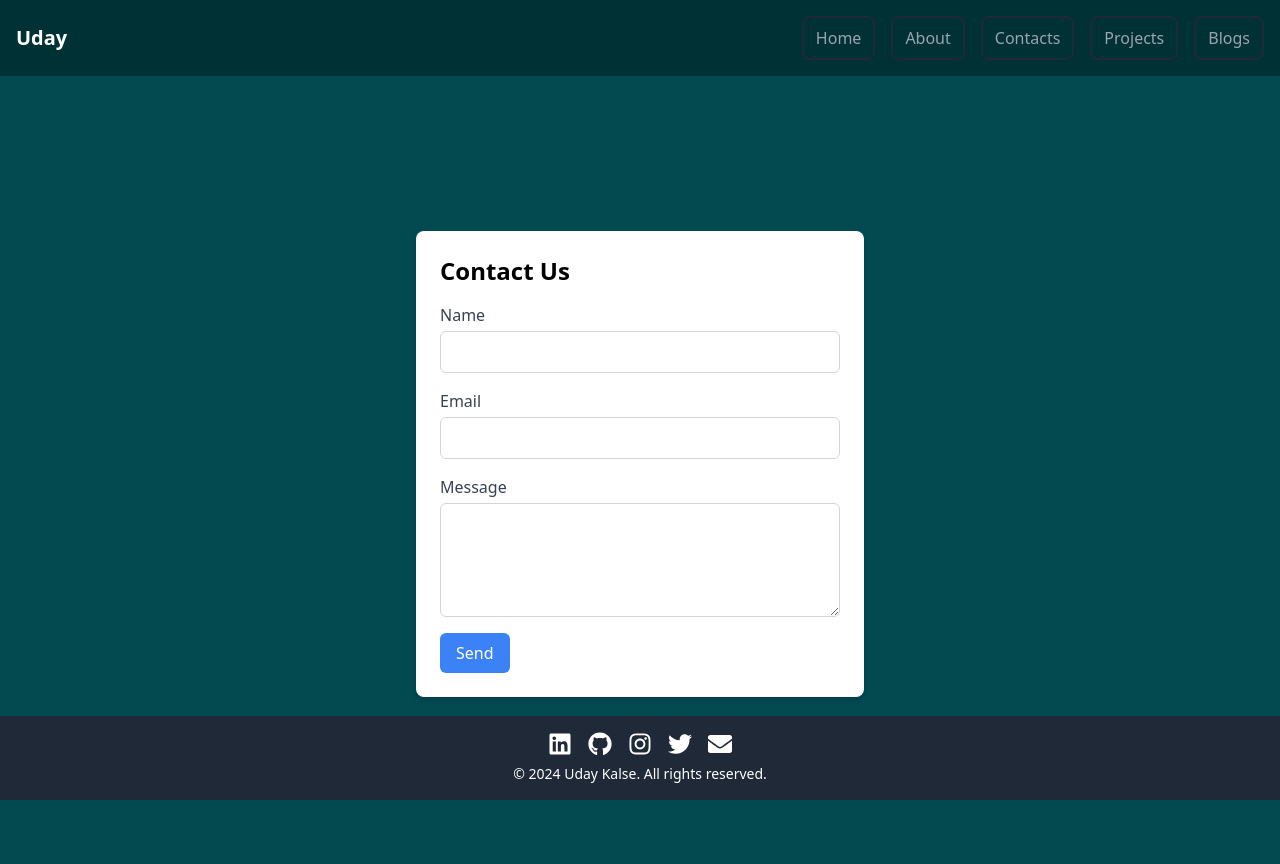
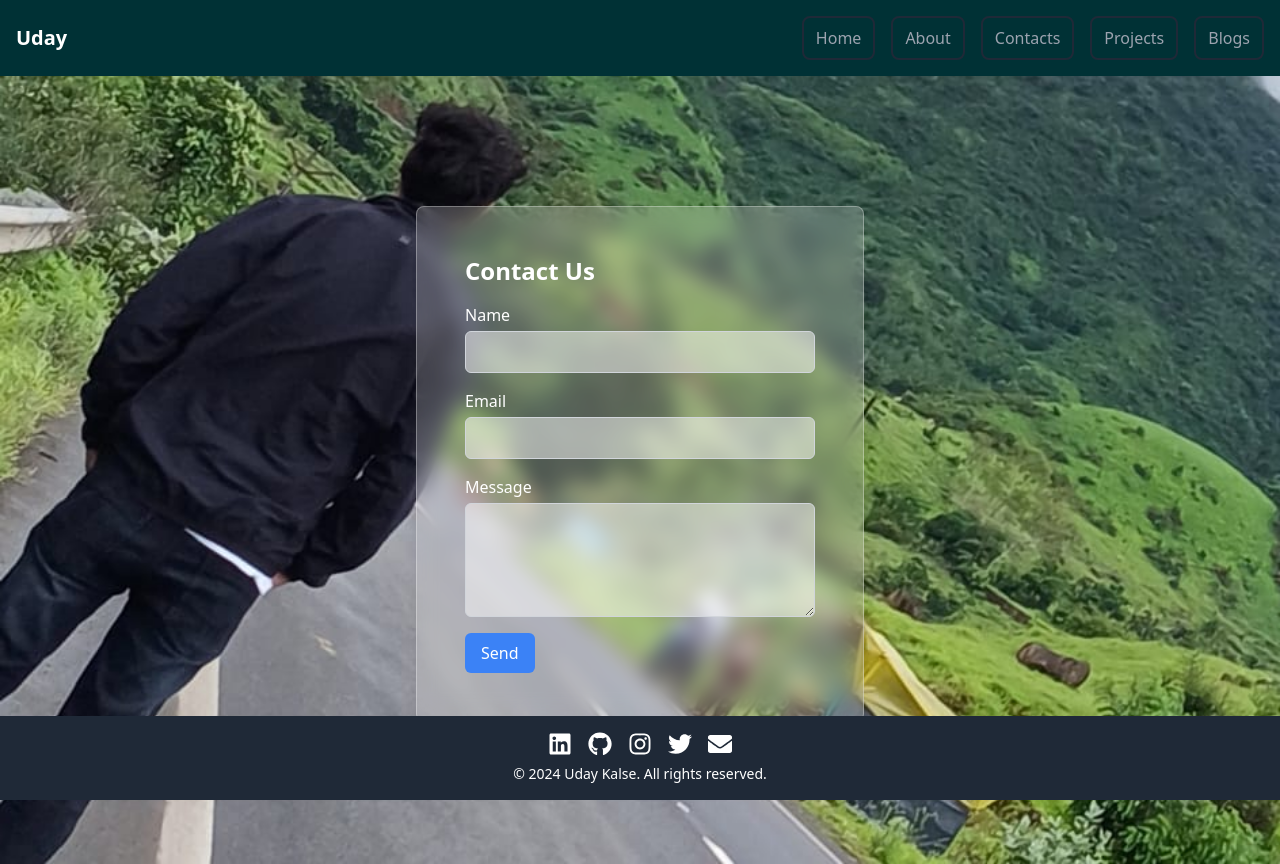
Before and after one commit to Udaykalse/Uday-Portfolio, a React (Vite) app: page /contacts in a window 1280 px wide. Built offline with nearby package versions, Linux system fonts and the light colour scheme.

Commit message:
remove Blogs array

```diff
--- a/src/pages/Blog/Blogs.jsx
+++ b/src/pages/Blog/Blogs.jsx
@@ -1,63 +1,29 @@
-import React from 'react'
-
-const blogData = [
-  {
-    title: "Feature 1",
-    description: "Blue bottle crucifix vinyl post-ironic four dollar toast vegan taxidermy. Gastropub indxgo juice poutine.",
-    link: "#"
-  },
-  {
-    title: "DATA",
-    description: "Lorem ipsum dolor sit amet. In quos laboriosam non neque eveniet 33 nihil molestias. Rem perspiciatis iure ut laborum inventore et maxime amet.",
-    link: "#"
-  },
-  {
-    title: "DGRTY",
-    description: "Lorem ipsum dolor sit amet. In quos laboriosam non neque eveniet 33 nihil molestias. Rem perspiciatis iure ut laborum inventore et maxime amet.",
-    link: "https://x.com/sarcasticuk_/status/1768376195031421257"
-  }
-  ,
-  {
-    title: "DGRTY",
-    description: "Lorem ipsum dolor sit amet. In quos laboriosam non neque eveniet 33 nihil molestias. Rem perspiciatis iure ut laborum inventore et maxime amet.",
-    link: "https://x.com/sarcasticuk_/status/1768376195031421257"
-  }
-  ,
-  {
-    title: "DGRTY",
-    description: "Lorem ipsum dolor sit amet. In quos laboriosam non neque eveniet 33 nihil molestias. Rem perspiciatis iure ut laborum inventore et maxime amet.",
-    link: "https://x.com/sarcasticuk_/status/1768376195031421257"
-  }
-  ,
-  {
-    title: "DGRTY",
-    description: "Lorem ipsum dolor sit amet. In quos laboriosam non neque eveniet 33 nihil molestias. Rem perspiciatis iure ut laborum inventore et maxime amet.",
-    link: "https://x.com/sarcasticuk_/status/1768376195031421257"
-  }
-]
+import React from 'react';
+import blogData from './blogData';
 
 function Blogs() {
   return (
-<div className="flex flex-wrap justify-center bg-divColor w-full h-screen">
+    <div className="flex flex-wrap justify-center bg-divColor w-full h-screen p-4">
       {blogData.map((blog, index) => (
-    <div key={index} className="p-4 max-w-sm">
-      <div className="flex rounded-lg min-h-64 dark:bg-gray-800 bg-teal-400 p-8 flex-col">
+        <div key={index} className="p-4 w-80">
+          <div className="relative flex flex-col rounded-lg h-64 dark:bg-gray-800 bg-teal-400 p-4 transition-transform transform hover:scale-105 hover:shadow-lg cursor-pointer overflow-hidden">
             <div className="flex items-center mb-3">
               <div className="w-8 h-8 mr-3 inline-flex items-center justify-center rounded-full dark:bg-indigo-500 bg-indigo-500 text-white flex-shrink-0">
-            <svg fill="none" stroke="currentColor" stroke-linecap="round" stroke-linejoin="round"
-              stroke-width="2" className="w-5 h-5" viewBox="0 0 24 24">
+                <svg fill="none" stroke="currentColor" strokeLinecap="round" strokeLinejoin="round"
+                  strokeWidth="2" className="w-5 h-5" viewBox="0 0 24 24">
                   <path d="M22 12h-4l-3 9L9 3l-3 9H2"></path>
                 </svg>
               </div>
-          <h2 className="text-white dark:text-white text-lg font-medium">{blog.title}</h2>
+              <h2 className="text-white dark:text-white text-lg font-medium truncate">{blog.title}</h2>
             </div>
-        <div className="flex flex-col justify-between flex-grow">
-          <p className="leading-relaxed text-base text-white dark:text-gray-300">
+            <div className="flex flex-col flex-grow overflow-auto">
+              <p className="leading-relaxed text-sm text-white dark:text-gray-300">
                 {blog.description}
               </p>
-          <a href={blog.link} target='_blank' className="mt-3 text-black dark:text-white hover:text-blue-600 inline-flex items-center">Learn More
-            <svg fill="none" stroke="currentColor" stroke-linecap="round" stroke-linejoin="round"
-              stroke-width="2" className="w-4 h-4 ml-2" viewBox="0 0 24 24">
+              <a href={blog.link} target='_blank' rel="noopener noreferrer" className="absolute bottom-4 left-4 text-black dark:text-white hover:text-blue-600 inline-flex items-center">
+                Learn More
+                <svg fill="none" stroke="currentColor" strokeLinecap="round" strokeLinejoin="round"
+                  strokeWidth="2" className="w-4 h-4 ml-2" viewBox="0 0 24 24">
                   <path d="M5 12h14M12 5l7 7-7 7"></path>
                 </svg>
               </a>
@@ -66,9 +32,7 @@ function Blogs() {
         </div>
       ))}
     </div>
-
-
-  )
+  );
 }
 
-export default Blogs
+export default Blogs;
--- a/src/pages/contacts/Contacts.jsx
+++ b/src/pages/contacts/Contacts.jsx
@@ -1,7 +1,102 @@
 
+
+//   import React, { useState } from 'react';
+//   import emailjs from 'emailjs-com';
+// import Cbg from './../../assets/ContactBG.jpeg'
+
+//   const Contacts = () => {
+//     const [formData, setFormData] = useState({
+//       name: '',
+//       email: '',
+//       message: '',
+//     });
+//     const [status, setStatus] = useState('');
+
+//     const handleChange = (e) => {
+//       const { name, value } = e.target;
+//       setFormData({
+//         ...formData,
+//         [name]: value,
+//       });
+//     };
+
+//     const handleSubmit = (e) => {
+//       e.preventDefault();
+//       emailjs.sendForm('UDAY@2212', 'template_aixnf9a', e.target, 'N3D7Vs_UifVUlsCQ_')
+//         .then((result) => {
+//           console.log(result.text);
+//           setStatus('Message sent successfully!');
+//           setFormData({
+//             name: '',
+//             email: '',
+//             message: '',
+//           });
+//         }, (error) => {
+//           console.error('Error:', error.text);
+//           setStatus('Failed to send message. Please check the console for details.');
+//         });
+//     };
+
+//     return (
+//       <div className='bg-divColor w-full h-screen flex justify-center items-center '>
+//         <form
+//           onSubmit={handleSubmit}
+//           className='bg-white p-6 rounded-lg shadow-md w-full max-w-md'
+//         >
+//           <h2 className='text-2xl font-bold mb-4'>Contact Us</h2>
+//           <div className='mb-4'>
+//             <label htmlFor='name' className='block text-gray-700'>Name</label>
+//             <input
+//               type='text'
+//               id='name'
+//               name='name'
+//               value={formData.name}
+//               onChange={handleChange}
+//               className='mt-1 block w-full px-3 py-2 border border-gray-300 rounded-md'
+//               required
+//             />
+//           </div>
+//           <div className='mb-4'>
+//             <label htmlFor='email' className='block text-gray-700'>Email</label>
+//             <input
+//               type='email'
+//               id='email'
+//               name='email'
+//               value={formData.email}
+//               onChange={handleChange}
+//               className='mt-1 block w-full px-3 py-2 border border-gray-300 rounded-md'
+//               required
+//             />
+//           </div>
+//           <div className='mb-4'>
+//             <label htmlFor='message' className='block text-gray-700'>Message</label>
+//             <textarea
+//               id='message'
+//               name='message'
+//               value={formData.message}
+//               onChange={handleChange}
+//               rows='4'
+//               className='mt-1 block w-full px-3 py-2 border border-gray-300 rounded-md'
+//               required
+//             />
+//           </div>
+//           <button
+//             type='submit'
+//             className='bg-blue-500 text-white px-4 py-2 rounded-md hover:bg-blue-600'
+//           >
+//             Send
+//           </button>
+//           {status && <p className='mt-4 text-gray-700'>{status}</p>}
+//         </form>
+//       </div>
+//     );
+//   };
+
+//   export default Contacts;
 
 import React, { useState } from 'react';
 import emailjs from 'emailjs-com';
+import Cbg from './../../assets/ContactBG.jpeg';
 
 const Contacts = () => {
   const [formData, setFormData] = useState({
@@ -37,45 +132,61 @@
   };
 
   return (
-      <div className='bg-divColor w-full h-screen flex justify-center items-center'>
+    <div
+      className='w-full h-screen flex justify-center items-center'
+      style={{
+        backgroundImage: `url(${Cbg})`,
+        backgroundSize: 'cover',
+        backgroundPosition: 'center',
+      }}
+    >
+      {/* Glass effect form container */}
+      <div
+        className="bg-white bg-opacity-20 backdrop-blur-md p-6 rounded-lg shadow-lg w-full max-w-md"
+        style={{
+          backdropFilter: 'blur(10px)', // Apply glass effect (blur)
+          backgroundColor: 'rgba(255, 255, 255, 0.2)', // Slightly transparent background
+          border: '1px solid rgba(255, 255, 255, 0.3)', // Soft border for glass effect
+        }}
+      >
         <form
           onSubmit={handleSubmit}
-          className='bg-white p-6 rounded-lg shadow-md w-full max-w-md'
+          className='p-6 rounded-lg'
         >
-          <h2 className='text-2xl font-bold mb-4'>Contact Us</h2>
+          <h2 className='text-2xl font-bold mb-4 text-white'>Contact Us</h2>
           <div className='mb-4'>
-            <label htmlFor='name' className='block text-gray-700'>Name</label>
+            <label htmlFor='name' className='block text-white'>Name</label>
             <input
               type='text'
               id='name'
               name='name'
               value={formData.name}
               onChange={handleChange}
-              className='mt-1 block w-full px-3 py-2 border border-gray-300 rounded-md'
+              className='mt-1 block w-full px-3 py-2 border border-gray-300 rounded-md bg-white bg-opacity-50'
               required
             />
           </div>
           <div className='mb-4'>
-            <label htmlFor='email' className='block text-gray-700'>Email</label>
+            <label htmlFor='email' className='block text-white'>Email</label>
             <input
               type='email'
               id='email'
               name='email'
               value={formData.email}
               onChange={handleChange}
-              className='mt-1 block w-full px-3 py-2 border border-gray-300 rounded-md'
+              className='mt-1 block w-full px-3 py-2 border border-gray-300 rounded-md bg-white bg-opacity-50'
               required
             />
           </div>
           <div className='mb-4'>
-            <label htmlFor='message' className='block text-gray-700'>Message</label>
+            <label htmlFor='message' className='block text-white'>Message</label>
             <textarea
               id='message'
               name='message'
               value={formData.message}
               onChange={handleChange}
               rows='4'
-              className='mt-1 block w-full px-3 py-2 border border-gray-300 rounded-md'
+              className='mt-1 block w-full px-3 py-2 border border-gray-300 rounded-md bg-white bg-opacity-50'
               required
             />
           </div>
@@ -85,8 +196,9 @@
           >
             Send
           </button>
-          {status && <p className='mt-4 text-gray-700'>{status}</p>}
+          {status && <p className='mt-4 text-white'>{status}</p>}
         </form>
+      </div>
     </div>
   );
 };
```
Lines whose indentation alone changed are shown as unchanged.
